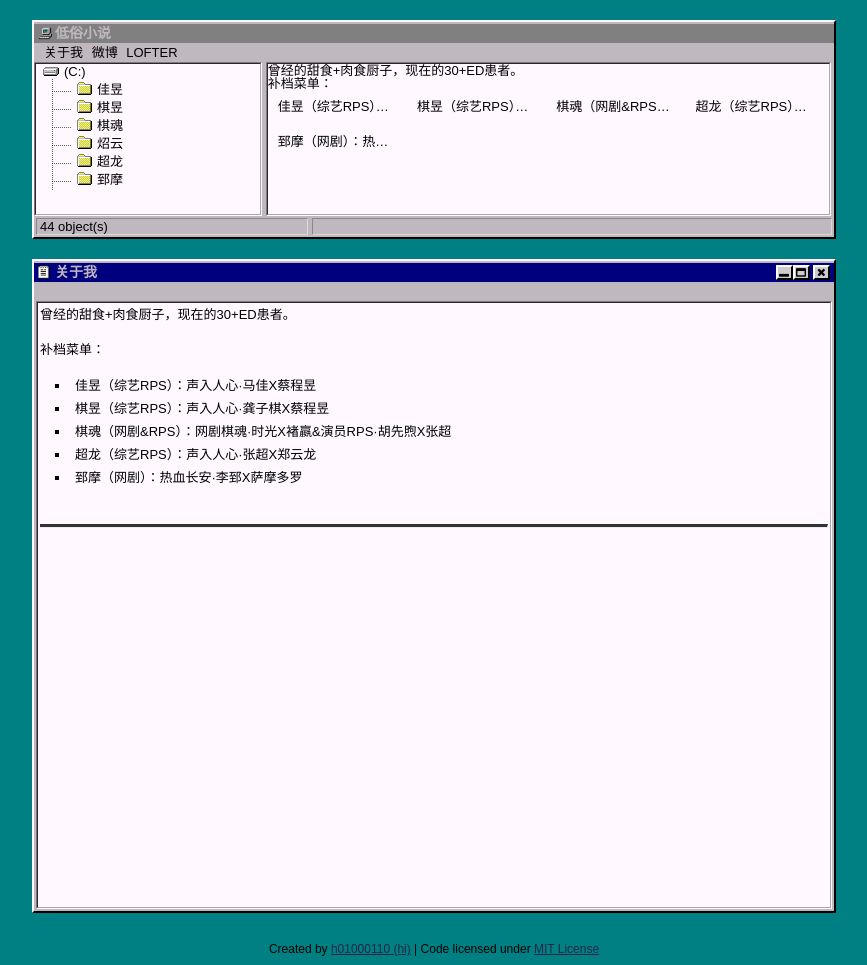
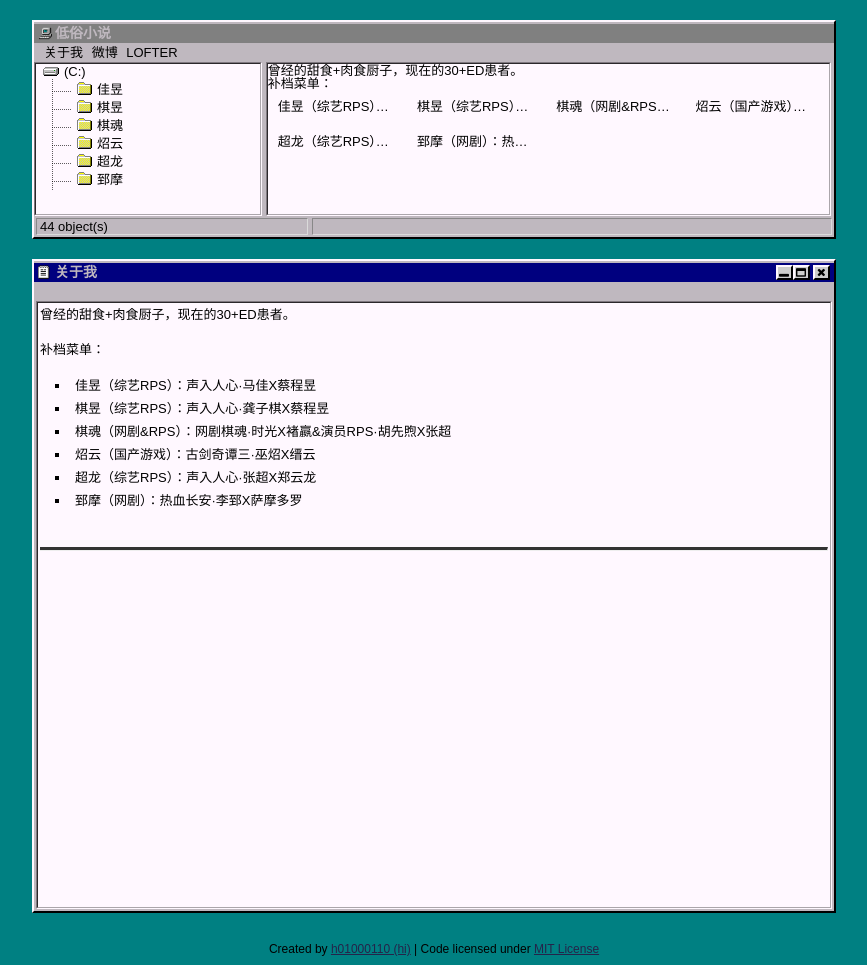
Before and after one commit to nightson1988/nightson1988.github.io, a Jekyll site: the page built from me/index.md, in a window 1280 px wide. Shown: the whole page, without its empty margins (206-1073 px from the left). Built offline with Jekyll 4.4.1, drawn with Linux system fonts in a browser that asks for light colours.

Commit message:
Update index.md

```diff
--- a/me/index.md
+++ b/me/index.md
@@ -10,5 +10,6 @@ title: 关于我
 - 佳昱（综艺RPS）：声入人心·马佳X蔡程昱
 - 棋昱（综艺RPS）：声入人心·龚子棋X蔡程昱
 - 棋魂（网剧&RPS）：网剧棋魂·时光X褚嬴&演员RPS·胡先煦X张超
+- 炤云（国产游戏）：古剑奇谭三·巫炤X缙云
 - 超龙（综艺RPS）：声入人心·张超X郑云龙
 - 郅摩（网剧）：热血长安·李郅X萨摩多罗
```
